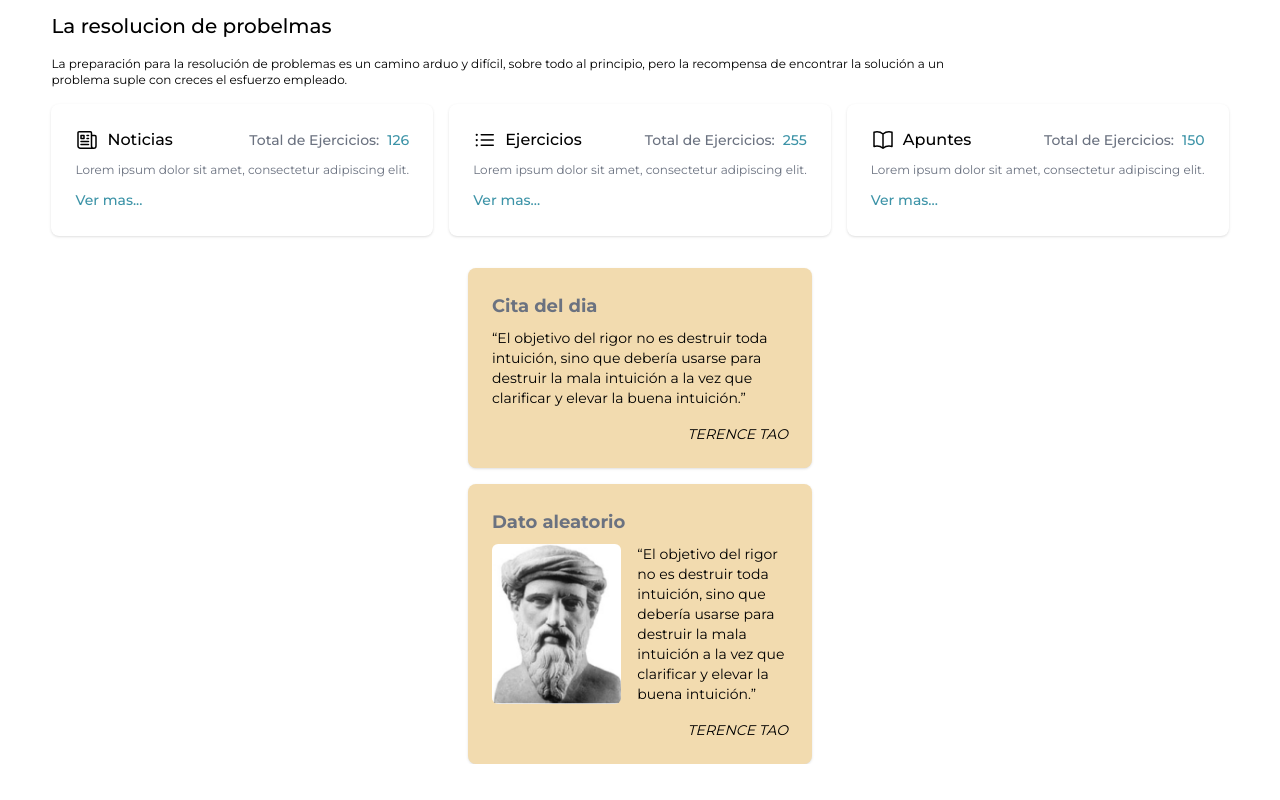
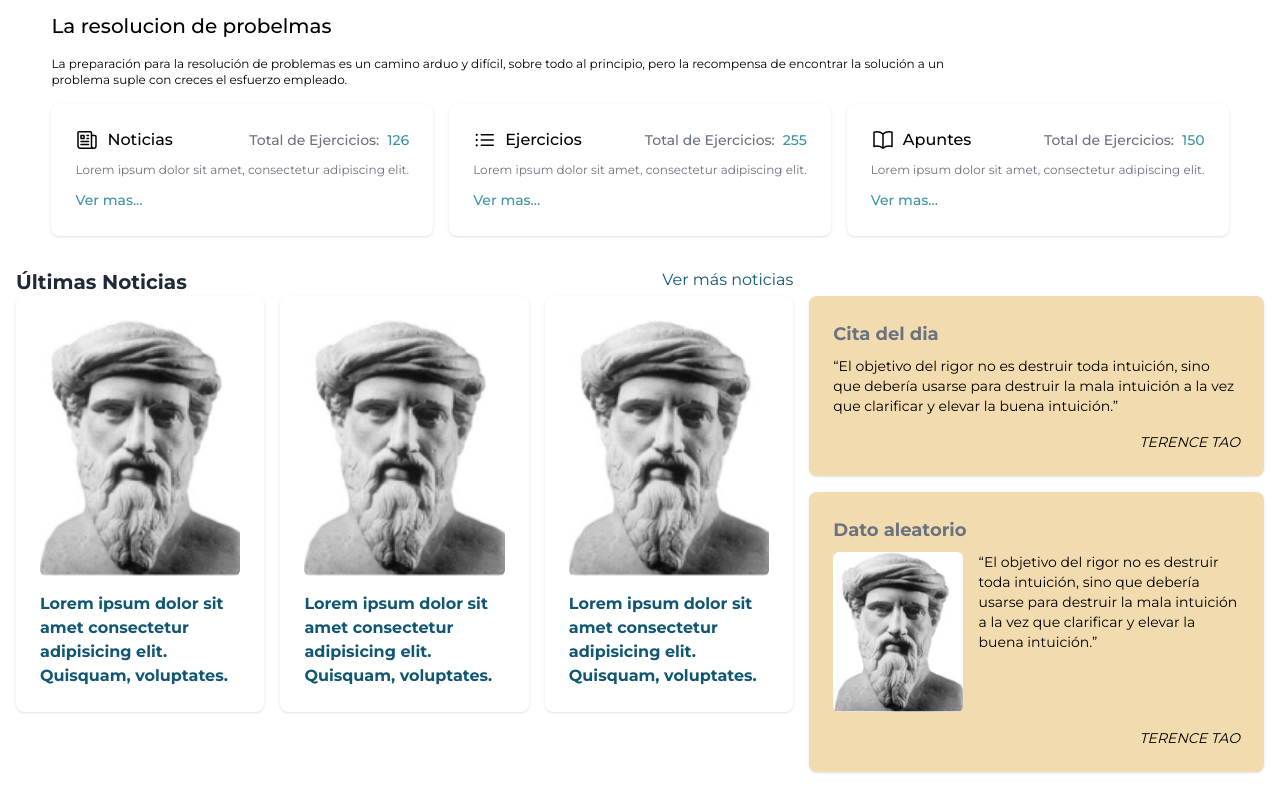
Before and after one commit to RodriguezRamirezGerardoOmar/disclosure-page-uac-omm, a Next.js app in the folder icpc-frontned/: page / in a window 1280 px wide. Shown: the part 850-1650 px from the top of the page. Before the commit the page ends 1614 px from the top, so only its background shows below. Built offline with nearby package versions, Linux system fonts and the light colour scheme.

Commit message:
feat: :sparkles: news section implemented on the home page

```diff
--- /dev/null
+++ b/icpc-frontned/src/app/components/cards/NewsCardComponent.tsx
@@ -0,0 +1,3 @@
+export const NewsCardComponent = () => {
+  return <div>NewsCardComponent</div>
+}
--- /dev/null
+++ b/icpc-frontned/src/app/components/ui/LastNewsComponent.tsx
@@ -0,0 +1,80 @@
+import { enumTextTags } from '@/constants/types'
+import { TextComponent } from '../text/TextComponent'
+import { BasicPanelComponent } from '../panels/BasicPanelComponent'
+import Image from 'next/image'
+import Link from 'next/link'
+
+//genera un json con los datos de la noticia
+const news = [
+  {
+    id: 1,
+    title: 'Noticias',
+    icon: 'NewspaperIcon',
+    info: 'Lorem ipsum dolor sit amet, consectetur adipiscing elit.',
+    href: '#',
+    banner: '/images/dumie-data.png'
+  },
+  {
+    id: 2,
+    title: 'Ejercicios',
+    icon: 'ListBulletIcon',
+    info: 'Lorem ipsum dolor sit amet, consectetur adipiscing elit.',
+    href: '#',
+    banner: '/images/dumie-data.png'
+  },
+  {
+    id: 3,
+    title: 'Apuntes',
+    icon: 'BookOpenIcon',
+    info: 'Lorem ipsum dolor sit amet, consectetur adipiscing elit.',
+    href: '#',
+    banner: '/images/dumie-data.png'
+  }
+]
+
+export const LastNewsComponent = () => {
+  return (
+    <div className='h-full'>
+      <div className='flex justify-between'>
+        <TextComponent
+          tag={enumTextTags.h2}
+          sizeFont='s20'
+          className='font-bold text-gray-800'>
+          Últimas Noticias
+        </TextComponent>
+
+        <div className='flex justify-end'>
+          <Link
+            href='/noticias'
+            className='text-primary'>
+            Ver más noticias
+          </Link>
+        </div>
+      </div>
+      <div className='flex flex-col gap-4 md:flex-row h-full'>
+        {news.map(item => (
+          <BasicPanelComponent key={item.id}>
+            <Link
+              href={item.href}
+            className='h-full'>
+              <div className='relative mb-4 h-64'>
+                <Image
+                  src='/images/dumie-data.png'
+                  fill
+                  alt='Picture of the author'
+                  className='object-cover rounded-md'
+                />
+              </div>
+              <TextComponent
+                tag={enumTextTags.p}
+                sizeFont='s16'
+                className='font-bold text-primary'>
+                Lorem ipsum dolor sit amet consectetur adipisicing elit. Quisquam, voluptates.
+              </TextComponent>
+            </Link>
+          </BasicPanelComponent>
+        ))}
+      </div>
+    </div>
+  )
+}
--- a/icpc-frontned/src/app/page.tsx
+++ b/icpc-frontned/src/app/page.tsx
@@ -4,9 +4,9 @@ import { TextComponent } from './components/text/TextComponent'
 import { enumTextTags } from '@/constants/types'
 import { InfoCardComponent } from './components/cards/InfoCardComponent'
 import { DataCardComponent } from './components/cards/DataCardComponent'
+import { LastNewsComponent } from './components/ui/LastNewsComponent'
 
 export default function Home() {
-
   //TODO: Agregar descripciones pertinentes a cada item
   const items = [
     {
@@ -97,15 +97,13 @@ de diferentes niveles.`}
         </div>
       </div>
 
-      <div className='flex flex-col gap-4 sm:max-w-sm'>
-        <div className='px-5'>
+      <div className='flex flex-col md:flex-row-reverse gap-4 h-full'>
+        <div className='flex flex-col gap-4 my-7 px-4 md:px-0 md:pr-4'>
             <DataCardComponent
               title={dataCard.title}
               info={dataCard.info}
               autor={dataCard.autor}
             />
-        </div>
-        <div className='px-5'>
             <DataCardComponent
               title={dataRamdomCard.title}
               info={dataRamdomCard.info}
@@ -113,6 +111,9 @@ de diferentes niveles.`}
               image={dataRamdomCard.image}
             />
         </div>
+        <div className='px-4 md:px-0 md:pl-4 h-full'>
+          <LastNewsComponent />
+        </div>
       </div>
     </main>
   )
```
Lines whose indentation alone changed are shown as unchanged.
